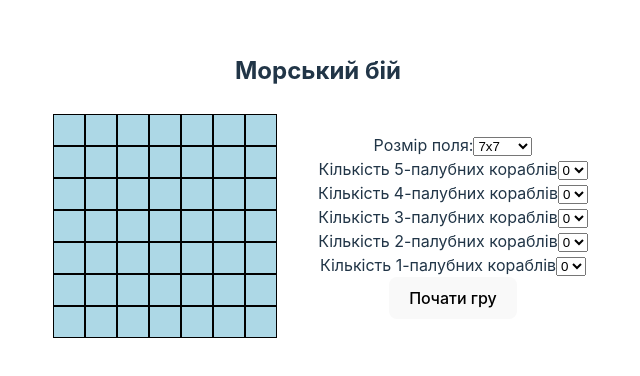
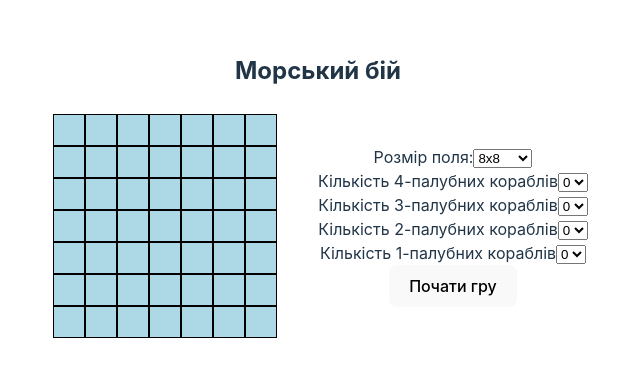
Before and after one commit to shrewman/battleship, a React (Vite) app: page / in a window 1280 px wide. Shown: the part 212-588 px from the top of the page, without its empty margins (322-962 px from the left). Built offline with nearby package versions, Linux system fonts and the light colour scheme.

Commit message:
Implemented randomized placement of ships according to rules

```diff
--- a/src/components/Board/Board.tsx
+++ b/src/components/Board/Board.tsx
@@ -2,7 +2,7 @@ import React from 'react';
 import Cell from '../Cell/Cell';
 import Ship from '../../types/Ship';
 import './Board.css'
-import getRandomlyFilledBoard from '../../modules/GameLogic';
+import { getRandomlyFilledBoard, getEffectivelyFilledBoard } from '../../modules/GameLogic';
 
 interface BoardProps {
     boardSize: number;
@@ -12,9 +12,10 @@ interface BoardProps {
 
 const Board: React.FC<BoardProps> = ({ boardSize, ships, setShips }) => {
 
-    const randBoard = getRandomlyFilledBoard(boardSize, ships);
+    // const board = getEffectivelyFilledBoard(boardSize, ships);
+    const board = getRandomlyFilledBoard(boardSize, ships);
 
-    const boardContainer: JSX.Element[] = randBoard.map((row, i) => (
+    const boardContainer: JSX.Element[] = board.map((row, i) => (
         <div key={i} className="board-row">
             {row.map((cell, j) => (
                 <Cell key={`${i}-${j}`} status={cell.status} shotFired={cell.shotFired} />
--- a/src/components/Cell/Cell.css
+++ b/src/components/Cell/Cell.css
@@ -4,16 +4,24 @@
     border: 1px solid black;
 }
 
-.cell:hover {
-    background-color: #99f8ff;
-}
-
 .cell-free {
     background-color: #add8e6;
 }
 
+.cell-free:hover {
+    background-color: #affaff;
+}
+
 .cell-occupied {
-    background-color: black;
+    background-color: rgba(39, 39, 39, 0.9);
+}
+
+.cell-occupied:hover {
+    background-color: rgba(69, 69, 69, 0.9);
+}
+
+.cell-neighbour {
+    background-color: #45dce7;
 }
 
 .cell-destroyed {
--- a/src/components/Cell/Cell.tsx
+++ b/src/components/Cell/Cell.tsx
@@ -2,7 +2,7 @@ import React from 'react';
 import './Cell.css';
 
 interface CellProps {
-  status: 'free' | 'occupied' | 'destroyed';
+  status: 'free' | 'occupied' | 'neighbour' | 'destroyed';
   shotFired: boolean;
 }
 
@@ -15,6 +15,8 @@ const Cell: React.FC<CellProps> = ({ status, shotFired }) => {
     cellClassName = 'cell-occupied';
   } else if (status === 'destroyed') {
     cellClassName = 'cell-destroyed';
+  } else if (status === 'neighbour') {
+    cellClassName = 'cell-neighbour';
   }
 
   if (status === 'free' && shotFired === true) {
--- a/src/components/Menu/Menu.tsx
+++ b/src/components/Menu/Menu.tsx
@@ -10,11 +10,11 @@ interface MenuProps {
 
 const Menu: React.FC<MenuProps> = ({ handleStartGame: startGame }) => {
   const [ships, setShips] = useState<Ship[]>([
+    { size: 5, count: 0 },
+    { size: 4, count: 0 },
+    { size: 3, count: 0 },
+    { size: 2, count: 0 },
     { size: 1, count: 0 },
-    { size: 2, count: 0 },
-    { size: 3, count: 0 },
-    { size: 4, count: 0 },
-    { size: 5, count: 0 },
   ]);
   const [boardSize, setBoardSize] = useState(7);
 
@@ -41,22 +41,22 @@ const Menu: React.FC<MenuProps> = ({ handleStartGame: startGame }) => {
         <label>
           Розмір поля:
           <select value={boardSize} onChange={handleBoardSizeChange}>
-            <option value={7}>7x7</option>
+            <option value={7}>8x8</option>
             <option value={10}>10x10</option>
-            <option value={12}>13x13</option>
+            <option value={12}>12x12</option>
           </select>
         </label>
         <br />
-        <ShipCountSelector
+        {/* <ShipCountSelector
           label='Кількість 5-палубних кораблів'
-          value={ships[4].count}
+          value={ships[0].count}
           optionValues={[0, 1]}
-          onChange={(e) => handleShipCountChange(e, 4)} />
+          onChange={(e) => handleShipCountChange(e, 0)} /> */}
         <ShipCountSelector
           label='Кількість 4-палубних кораблів'
-          value={ships[3].count}
+          value={ships[1].count}
           optionValues={[0, 1, 2]}
-          onChange={(e) => handleShipCountChange(e, 3)} />
+          onChange={(e) => handleShipCountChange(e, 1)} />
         <ShipCountSelector
           label='Кількість 3-палубних кораблів'
           value={ships[2].count}
@@ -64,14 +64,14 @@ const Menu: React.FC<MenuProps> = ({ handleStartGame: startGame }) => {
           onChange={(e) => handleShipCountChange(e, 2)} />
         <ShipCountSelector
           label='Кількість 2-палубних кораблів'
-          value={ships[1].count}
+          value={ships[3].count}
           optionValues={[0, 1, 2, 3]}
-          onChange={(e) => handleShipCountChange(e, 1)} />
+          onChange={(e) => handleShipCountChange(e, 3)} />
         <ShipCountSelector
           label='Кількість 1-палубних кораблів'
-          value={ships[0].count}
+          value={ships[4].count}
           optionValues={[0, 1, 2, 3, 4]}
-          onChange={(e) => handleShipCountChange(e, 0)} />
+          onChange={(e) => handleShipCountChange(e, 4)} />
 
         <button type="submit">Почати гру</button>
       </form>
--- a/src/modules/GameLogic.ts
+++ b/src/modules/GameLogic.ts
@@ -1,29 +1,88 @@
 import Cell from "../types/Cell";
 import Ship from "../types/Ship";
-import Game from "../types/Game";
 
-const getRandomDirection = (): 'horizontal' | 'vertical' => {
+type Direction = 'horizontal' | 'vertical';
+interface Position {
+  x: number,
+  y: number
+}
+
+const getRandomDirection = (): Direction => {
   return Math.random() < 0.5 ? 'horizontal' : 'vertical';
 };
 
-const placeShip = (board: Cell[][], shipSize: number): void => {
+const isValidPlacement = (board: Cell[][], position: Position, shipSize: number, direction: Direction): boolean => {
+  const { x, y } = position;
   const boardSize = board.length;
-  const direction = getRandomDirection();
-  let row, col;
+  if (direction === 'horizontal') {
+    for (let i = x; i < x + shipSize; i++) {
+      if (['occupied', 'neighbour'].includes(board[i][y].status) || i > boardSize)
+        return false;
+    }
+  } else {
+    for (let i = y; i < y + shipSize; i++) {
+      if (['occupied', 'neighbour'].includes(board[x][i].status) || i > boardSize)
+        return false;
+    }
+  }
+
+  return true;
+}
+
+const setNeighbour = (board: Cell[][], x: number, y: number): void => {
+  if (board[x] && board[x][y]) {
+    board[x][y].status = 'neighbour';
+  }
+}
+
+const placeShip = (board: Cell[][], position: Position, shipSize: number, direction: Direction): void => {
+  const { x, y } = position;
+
+  if (!isValidPlacement(board, position, shipSize, direction)) {
+    throw new Error('Invalid ship placement');
+  }
 
   if (direction === 'horizontal') {
-    row = Math.floor(Math.random() * boardSize);
-    col = Math.floor(Math.random() * (boardSize - shipSize + 1));
-    for (let i = col; i < col + shipSize; i++) {
-      board[row][i].status = 'occupied';
+    setNeighbour(board, x - 1, y);
+    setNeighbour(board, x - 1, y + 1);
+    setNeighbour(board, x - 1, y - 1);
+    for (let i = x; i < x + shipSize; i++) {
+      board[i][y].status = 'occupied';
+      setNeighbour(board, i, y + 1);
+      setNeighbour(board, i, y - 1);
     }
+    setNeighbour(board, x + shipSize, y);
+    setNeighbour(board, x + shipSize, y + 1);
+    setNeighbour(board, x + shipSize, y - 1);
   } else {
-    row = Math.floor(Math.random() * (boardSize - shipSize + 1));
-    col = Math.floor(Math.random() * boardSize);
-    for (let i = row; i < row + shipSize; i++) {
-      board[i][col].status = 'occupied';
+    setNeighbour(board, x, y - 1);
+    setNeighbour(board, x + 1, y - 1);
+    setNeighbour(board, x - 1, y - 1);
+    for (let i = y; i < y + shipSize; i++) {
+      board[x][i].status = 'occupied';
+      setNeighbour(board, x + 1, i);
+      setNeighbour(board, x - 1, i);
     }
+    setNeighbour(board, x, y + shipSize);
+    setNeighbour(board, x + 1, y + shipSize);
+    setNeighbour(board, x - 1, y + shipSize);
   }
+}
+
+const placeShipRandomly = (board: Cell[][], shipSize: number): void => {
+  const boardSize = board.length * board.length;
+  const direction = getRandomDirection();
+
+  let x, y;
+  if (direction === 'horizontal') {
+    x = Math.floor(Math.random() * boardSize);
+    y = Math.floor(Math.random() * (boardSize - shipSize + 1));
+  } else {
+    x = Math.floor(Math.random() * (boardSize - shipSize + 1));
+    y = Math.floor(Math.random() * boardSize);
+  }
+
+  placeShip(board, { x, y }, shipSize, direction);
 };
 
 const initializeGameBoard = (boardSize: number): Cell[][] => {
@@ -32,7 +91,7 @@ const initializeGameBoard = (boardSize: number): Cell[][] => {
   for (let i = 0; i < boardSize; i++) {
     const row: Cell[] = [];
     for (let j = 0; j < boardSize; j++) {
-      row.push({ row: i, col: j, status: 'free', shotFired: false });
+      row.push({ x: i, y: j, status: 'free', shotFired: false });
     }
     board.push(row);
   }
@@ -40,21 +99,43 @@ const initializeGameBoard = (boardSize: number): Cell[][] => {
   return board;
 };
 
-const placeShipsRandomly = (boardSize: number, ships: Ship[]): Cell[][] => {
+const getEffectivelyFilledBoard = (boardSize: number, ships: Ship[]): Cell[][] => {
+  const board = initializeGameBoard(boardSize);
+  const pos: Position = { x: 0, y: 0 };
+
+  for (const ship of ships) {
+    for (let i = 0; i < ship.count; i++) {
+      if (board.length - pos.y >= ship.size) {
+        placeShip(board, pos, ship.size, 'vertical');
+      } else {
+        pos.y = 0;
+        pos.x += 2;
+        placeShip(board, pos, ship.size, 'vertical');
+      }
+      pos.y += ship.size + 1;
+    }
+  }
+
+  return board;
+}
+
+const getRandomlyFilledBoard = (boardSize: number, ships: Ship[]): Cell[][] => {
   const board = initializeGameBoard(boardSize);
 
   for (const ship of ships) {
     for (let i = 0; i < ship.count; i++) {
-      placeShip(board, ship.size);
+      try {
+        placeShipRandomly(board, ship.size);
+      } catch (e) {
+        i--;
+      }
     }
   }
 
   return board;
 };
 
-const getRandomlyFilledBoard = (boardSize: number, ships: Ship[]): Cell[][] => {
-  const board = placeShipsRandomly(boardSize, ships);
-  return board;
+export {
+  getRandomlyFilledBoard,
+  getEffectivelyFilledBoard
 }
-
-export default getRandomlyFilledBoard;
--- a/src/types/Cell.ts
+++ b/src/types/Cell.ts
@@ -1,7 +1,7 @@
 interface Cell {
-    row: number;
-    col: number;
-    status: 'free' | 'occupied' | 'destroyed';
+    x: number;
+    y: number;
+    status: 'free' | 'occupied' | 'neighbour' | 'destroyed';
     shotFired: boolean;
 }
 
```
